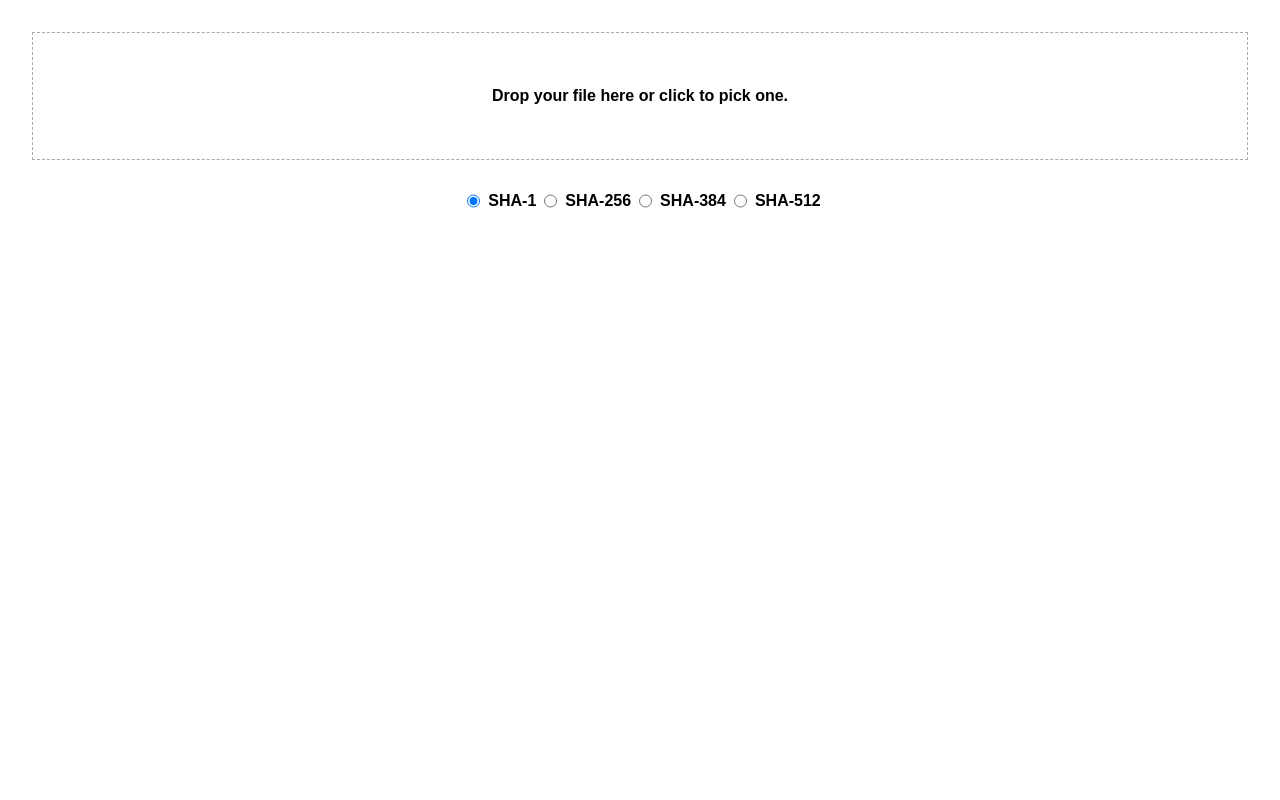
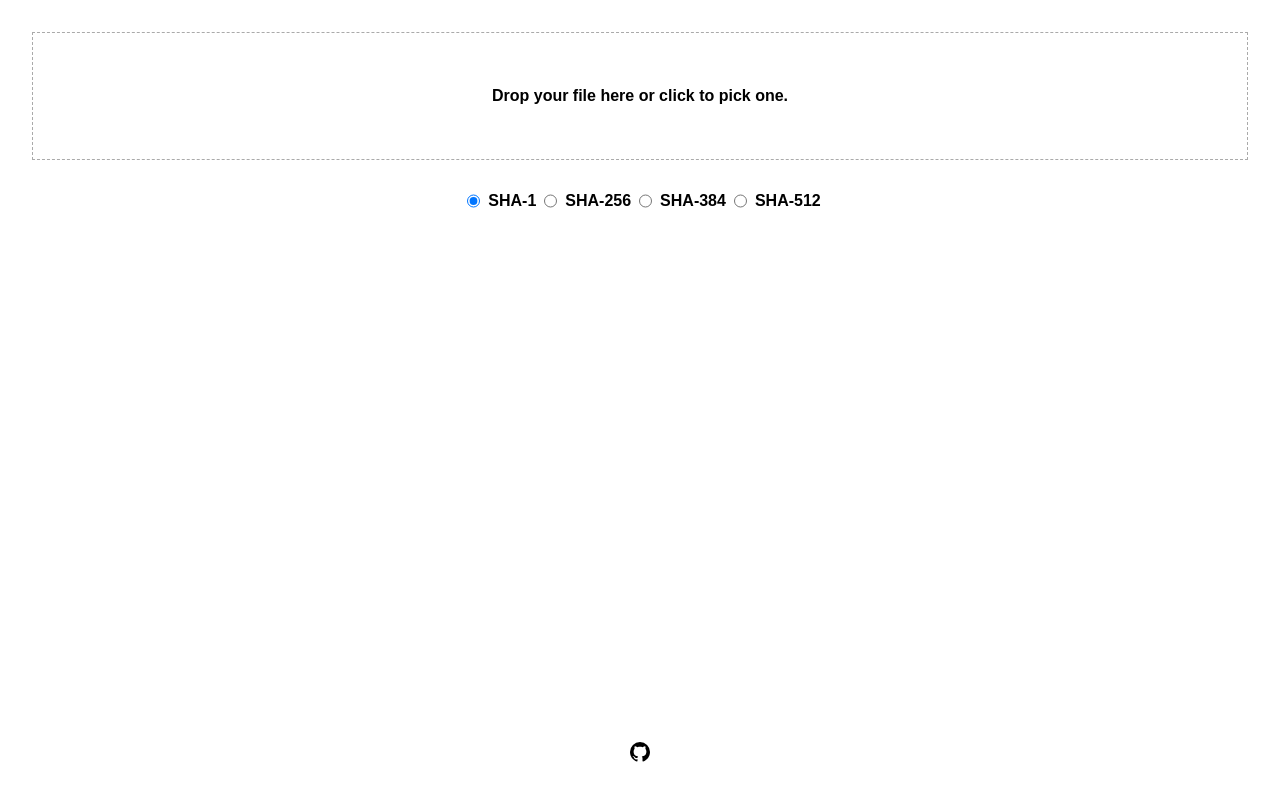
Before and after one commit to joelgeorgev/file-hash-verifier, a React (Create React App) app: page / in a window 1280 px wide. Built offline with nearby package versions, Linux system fonts and the light colour scheme.

Commit message:
Add github icon link to source

```diff
--- a/src/App.js
+++ b/src/App.js
@@ -2,6 +2,7 @@ import React, { Component } from 'react';
 import FilePicker from './components/file-picker';
 import HashSelector from './components/hash-selector';
 import FileDetailsContainer from './components/file-details-container';
+import github from './assets/github.svg';
 
 class App extends Component {
 
@@ -30,7 +31,8 @@ class App extends Component {
 
   render() {
     return (
-      <div className='flex flex-column justify-center ma4'>
+      <div className='flex flex-column vh-100 mh4 pv4'>
+        <div className='flex flex-auto flex-column'>
           <FilePicker setFile={this.setFile.bind(this)} />
           <HashSelector hashType={this.state.hashType} setHashType={this.setHashType.bind(this)} />
           {this.state.file ?
@@ -38,6 +40,12 @@ class App extends Component {
             :
             ''}
         </div>
+        <div className='self-center'>
+          <a href='https://github.com/joelgeorgev/file-hash-verifier'>
+            <img src={github} alt='GitHub' />
+          </a>
+        </div>
+      </div>
     );
   }
 }
```
Also changed, not shown: src/assets/github.svg (added), 1 other file (tests, documents, lock files or other folders). Lines whose indentation alone changed are shown as unchanged.
